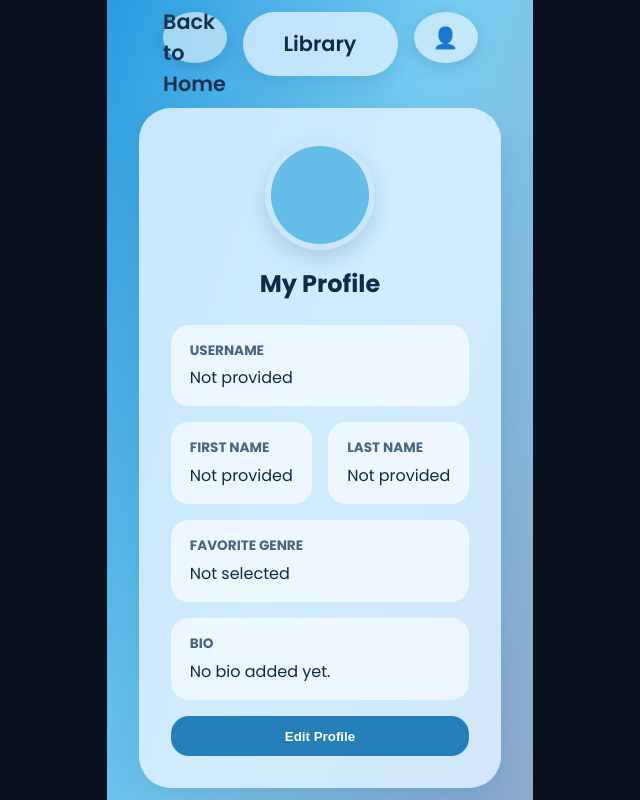
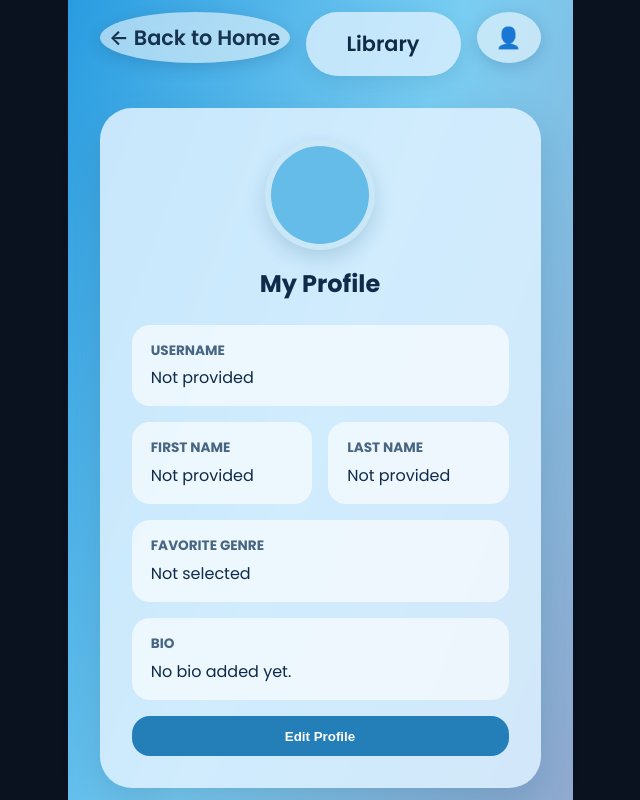
Before and after one commit to QuestTwyst/FinalProject, a React (Vite) app in the folder client/: page /profile in a window 1280 px wide. Shown: the whole page, without its empty margins (320-960 px from the left). Built offline with nearby package versions, Linux system fonts and the light colour scheme; no server answers.

Commit message:
Fix Back to Home button sizing on Profile page

```diff
--- a/client/src/components/Profile.css
+++ b/client/src/components/Profile.css
@@ -37,6 +37,11 @@
 
 .library-btn {
   min-width: 155px;
+}
+
+.home-btn {
+  min-width: 190px;
+  white-space: nowrap;
 }
 
 .nav-btn:hover,
--- a/client/src/components/Profile.jsx
+++ b/client/src/components/Profile.jsx
@@ -122,7 +122,7 @@ function Profile() {
       <nav className="profile-nav">
         <Link
           to="/"
-          className="nav-btn"
+          className="nav-btn home-btn"
           aria-label="Back to home"
         >
           ← Back to Home
```
